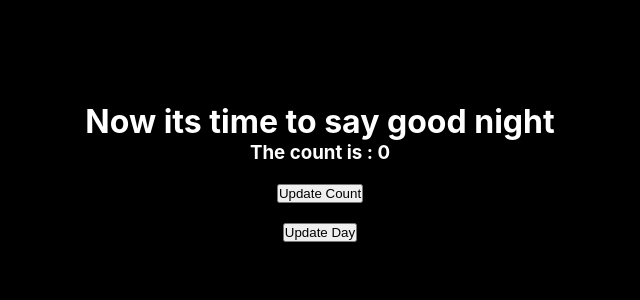
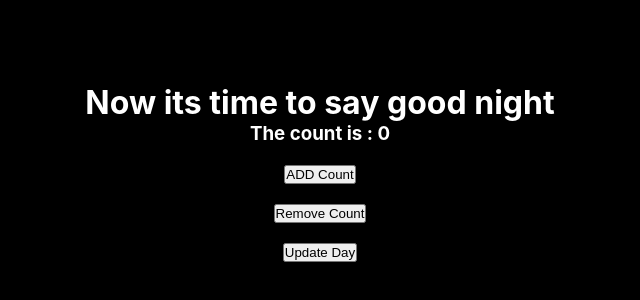
Before and after one commit to waseem-wassu/React-counter-app, a React (Create React App) app: page / in a window 1280 px wide. Shown: the part 228-528 px from the top of the page, without its empty margins (320-960 px from the left). Built offline with nearby package versions, Linux system fonts and the light colour scheme.

Commit message:
Update App.js
adding changes in app.js file add two button one for incrementing the count and another for decrementing the count

```diff
--- a/src/App.js
+++ b/src/App.js
@@ -15,7 +15,11 @@ function App() {
        &nbsp; &nbsp;
        <button onClick={() => {
          setCount(++count);
-       }}>Update Count</button>
+       }}>ADD Count</button>
+         &nbsp; &nbsp;
+       <button onClick={() => {
+         setCount(--count);
+       }}>Remove Count</button>
          &nbsp; &nbsp;
        <button onClick = {() => {
           setDay(!day)
```
